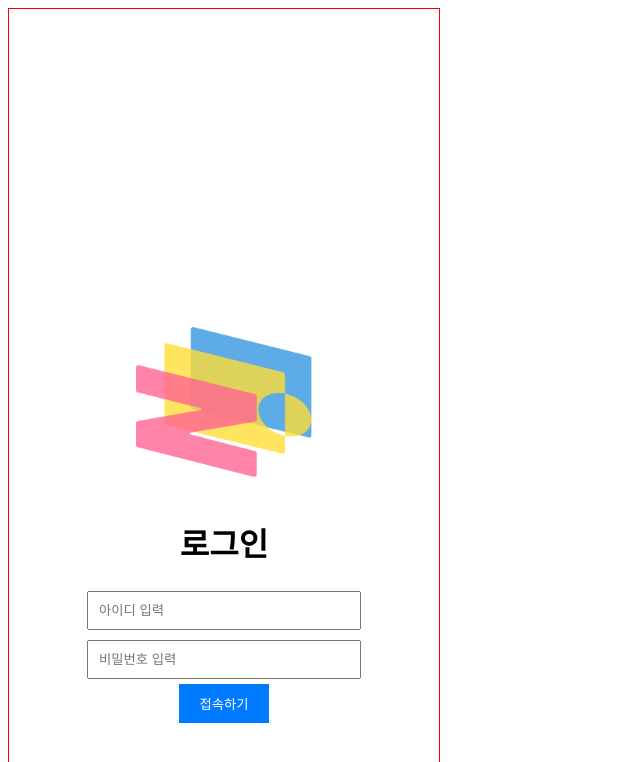
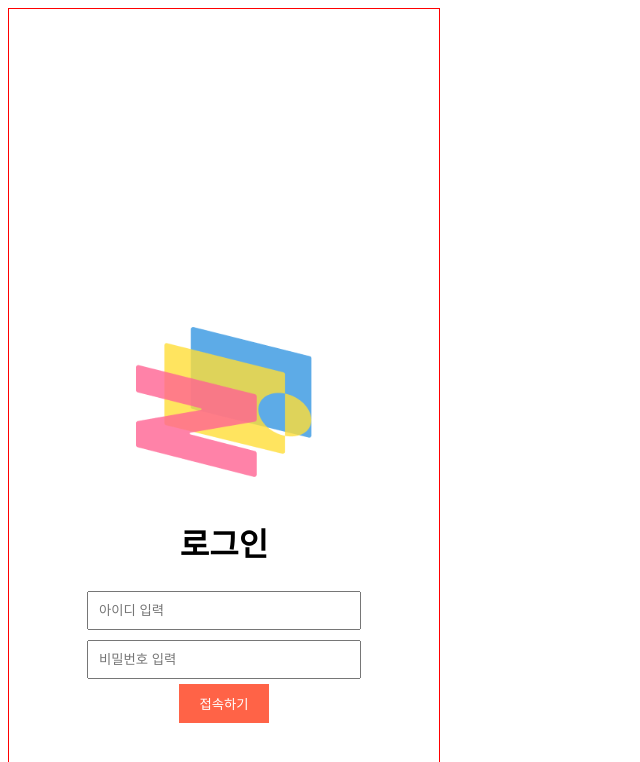
Before and after one commit to yunssup/MalMalMal_FE, a React (Vite) app: page /login in a window 1280 px wide. Shown: the top 762 px of the page, without its empty margins (0-640 px from the left). Built offline with nearby package versions, Linux system fonts and the light colour scheme; a small style sheet from the web is missing.

Commit message:
중앙레포 연결 후 첫 커밋

```diff
--- a/src/component/Login.jsx
+++ b/src/component/Login.jsx
@@ -16,7 +16,7 @@ const InputField = styled.input`
 
 const LoginButton = styled.button`
   padding: 10px 20px;
-  background-color: #007bff;
+  background-color: tomato;
   color: white;
   border: none;
   cursor: pointer;
```
